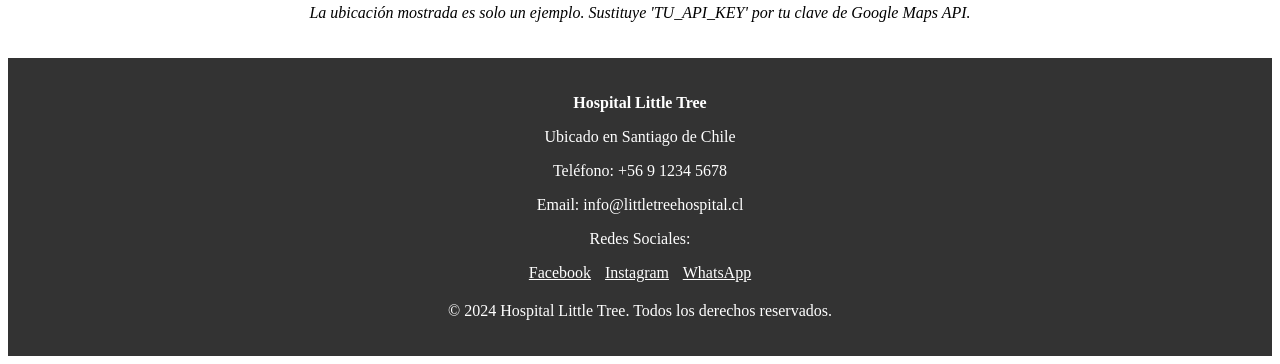
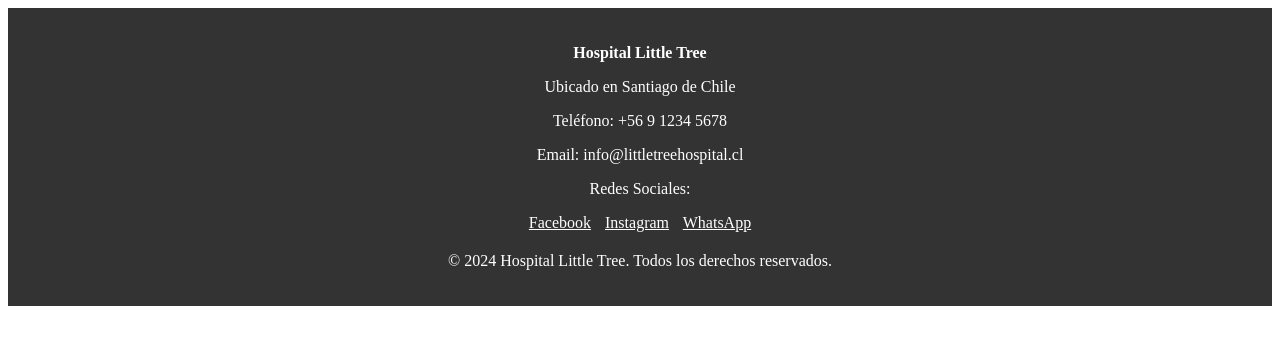
Before and after one commit to javiamallen/HospitalLT, a plain HTML site: page contacto.html in a window 1280 px wide. Shown: the part 1064-1428 px from the top of the page. After the commit the page ends 1378 px from the top, so only its background shows below. Drawn offline with Linux system fonts and the light colour scheme.

Commit message:
contacto

```diff
--- a/contacto.html
+++ b/contacto.html
@@ -57,7 +57,6 @@
       <h3>Mapa de Ubicación</h3>
       <p>Encuentra nuestra ubicación en el siguiente mapa:</p>
       <img src="https://maps.googleapis.com/maps/api/staticmap?center=Santiago+de+Chile&zoom=13&size=600x400&markers=color:red%7Clabel:H%7C-33.4489,-70.6693&key=TU_API_KEY" alt="Mapa del Hospital Little Tree" style="max-width: 100%; height: auto; border: 1px solid #ccc;">
-      <p><em>La ubicación mostrada es solo un ejemplo. Sustituye 'TU_API_KEY' por tu clave de Google Maps API.</em></p>
     </div>
   </section>
 
```
